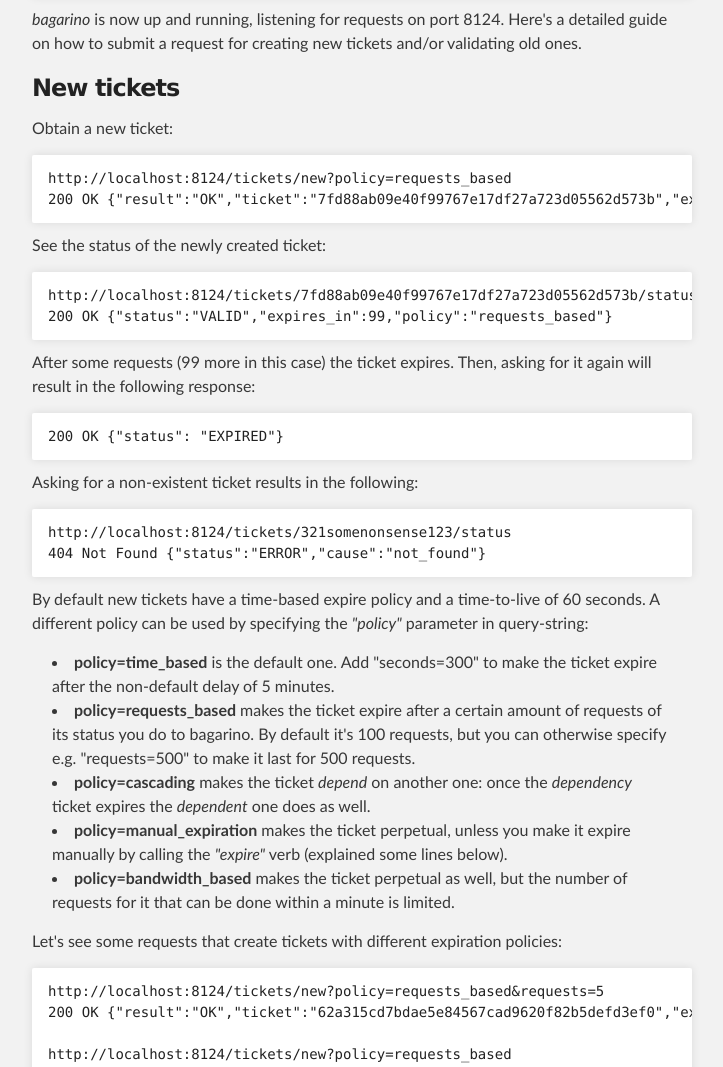
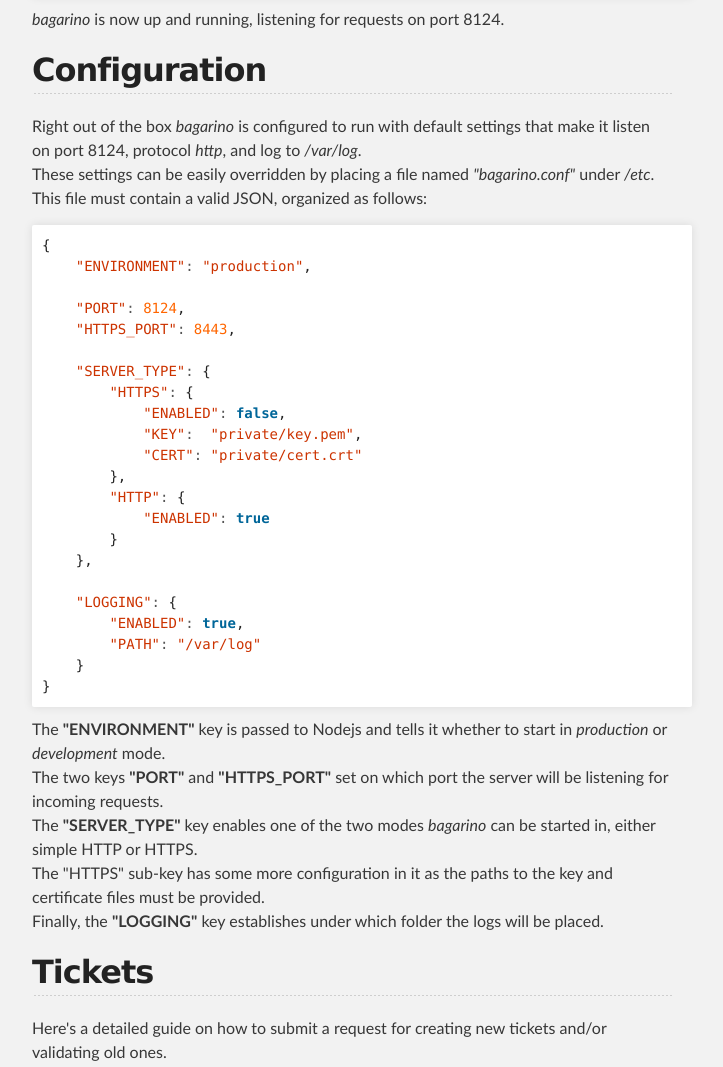
Before and after one commit to NicolaOrritos/bagarino, a plain HTML site: page index.html in a window 1280 px wide. Shown: the part 804-1871 px from the top of the page, without its empty margins (288-1011 px from the left). Drawn offline with Linux system fonts and the light colour scheme.

Commit message:
Added the new docs about configuring bagarino

```diff
--- a/index.html
+++ b/index.html
@@ -55,11 +55,50 @@
 <pre><code>sudo bagarino
 </code></pre>
 
-<p><em>bagarino</em> is now up and running, listening for requests on port 8124.
-Here's a detailed guide on how to submit a request for creating new tickets and/or validating old ones.</p>
+<p><em>bagarino</em> is now up and running, listening for requests on port 8124.</p>
 
-<h3>
-<a name="new-tickets" class="anchor" href="#new-tickets"><span class="octicon octicon-link"></span></a>New tickets</h3>
+<h2><a name="user-content-configuration" class="anchor" href="#configuration"><span class="octicon octicon-link"></span></a>Configuration</h2>
+
+<p>Right out of the box <em>bagarino</em> is configured to run with default settings that make it listen on port 8124, protocol <em>http</em>, and log to <em>/var/log</em>.<br>
+These settings can be easily overridden by placing a file named <em>"bagarino.conf"</em> under <em>/etc</em>.
+This file must contain a valid JSON, organized as follows:</p>
+
+<div class="highlight highlight-js"><pre><span class="p">{</span>
+    <span class="s2">"ENVIRONMENT"</span><span class="o">:</span> <span class="s2">"production"</span><span class="p">,</span>
+
+    <span class="s2">"PORT"</span><span class="o">:</span> <span class="mi">8124</span><span class="p">,</span>
+    <span class="s2">"HTTPS_PORT"</span><span class="o">:</span> <span class="mi">8443</span><span class="p">,</span>
+
+    <span class="s2">"SERVER_TYPE"</span><span class="o">:</span> <span class="p">{</span>
+        <span class="s2">"HTTPS"</span><span class="o">:</span> <span class="p">{</span>
+            <span class="s2">"ENABLED"</span><span class="o">:</span> <span class="kc">false</span><span class="p">,</span>
+            <span class="s2">"KEY"</span><span class="o">:</span>  <span class="s2">"private/key.pem"</span><span class="p">,</span>
+            <span class="s2">"CERT"</span><span class="o">:</span> <span class="s2">"private/cert.crt"</span>
+        <span class="p">},</span>
+        <span class="s2">"HTTP"</span><span class="o">:</span> <span class="p">{</span>
+            <span class="s2">"ENABLED"</span><span class="o">:</span> <span class="kc">true</span>
+        <span class="p">}</span>
+    <span class="p">},</span>
+
+    <span class="s2">"LOGGING"</span><span class="o">:</span> <span class="p">{</span>
+        <span class="s2">"ENABLED"</span><span class="o">:</span> <span class="kc">true</span><span class="p">,</span>
+        <span class="s2">"PATH"</span><span class="o">:</span> <span class="s2">"/var/log"</span>
+    <span class="p">}</span>
+<span class="p">}</span>
+</pre></div>
+
+<p>The <strong>"ENVIRONMENT"</strong> key is passed to Nodejs and tells it whether to start in <em>production</em> or <em>development</em> mode.<br>
+The two keys <strong>"PORT"</strong> and <strong>"HTTPS_PORT"</strong> set on which port the server will be listening for incoming requests.<br>
+The <strong>"SERVER_TYPE"</strong> key enables one of the two modes <em>bagarino</em> can be started in, either simple HTTP or HTTPS.<br>
+The "HTTPS" sub-key has some more configuration in it as the paths to the key and certificate files must be provided.<br>
+Finally, the <strong>"LOGGING"</strong> key establishes under which folder the logs will be placed.</p>
+
+<h2><a name="user-content-tickets" class="anchor" href="#tickets"><span class="octicon octicon-link"></span></a>Tickets</h2>
+
+<p>Here's a detailed guide on how to submit a request for creating new tickets and/or validating old ones.</p>
+
+
+<h3><a name="new-tickets" class="anchor" href="#new-tickets"><span class="octicon octicon-link"></span></a>New tickets</h3>
 
 <p>Obtain a new ticket:</p>
 
```
